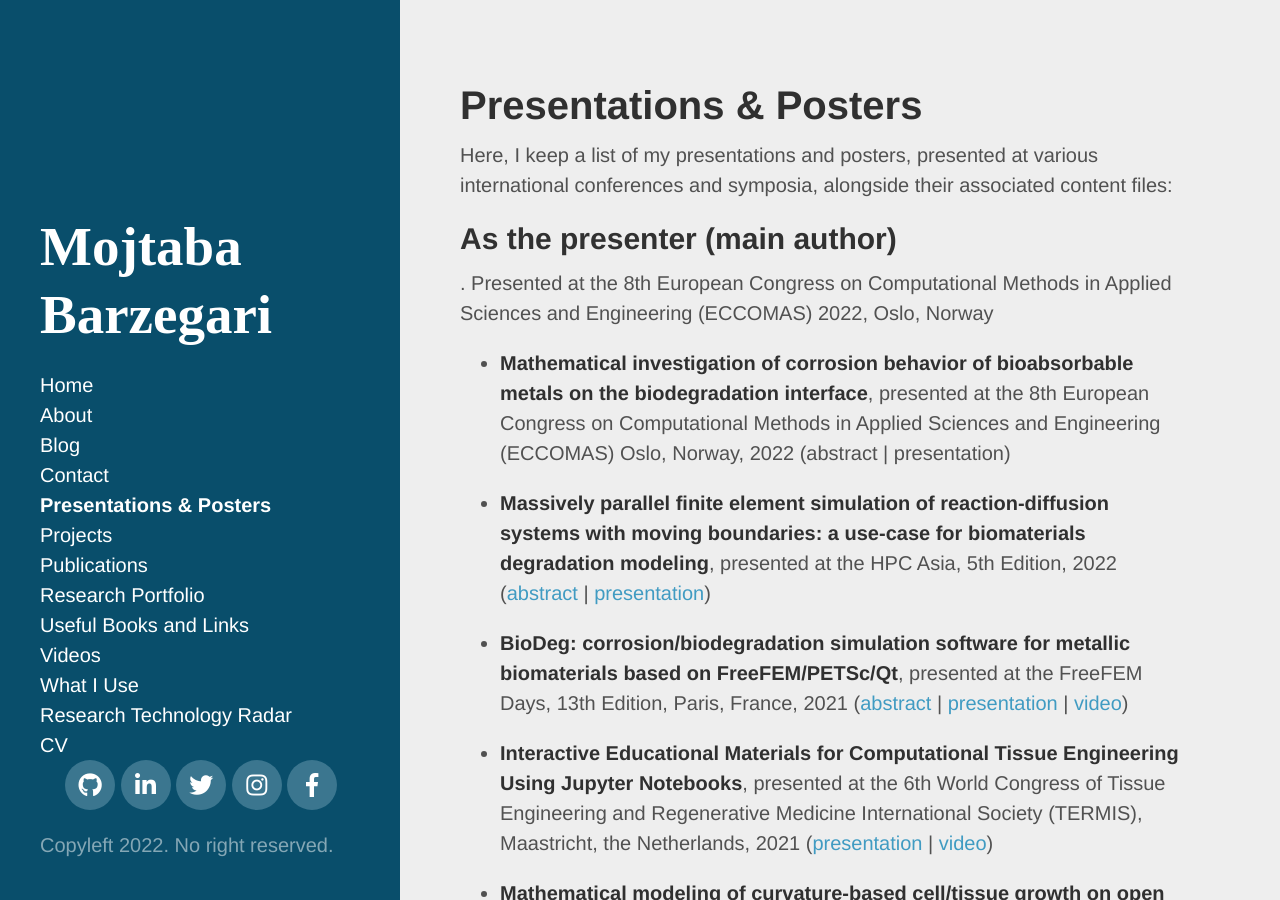
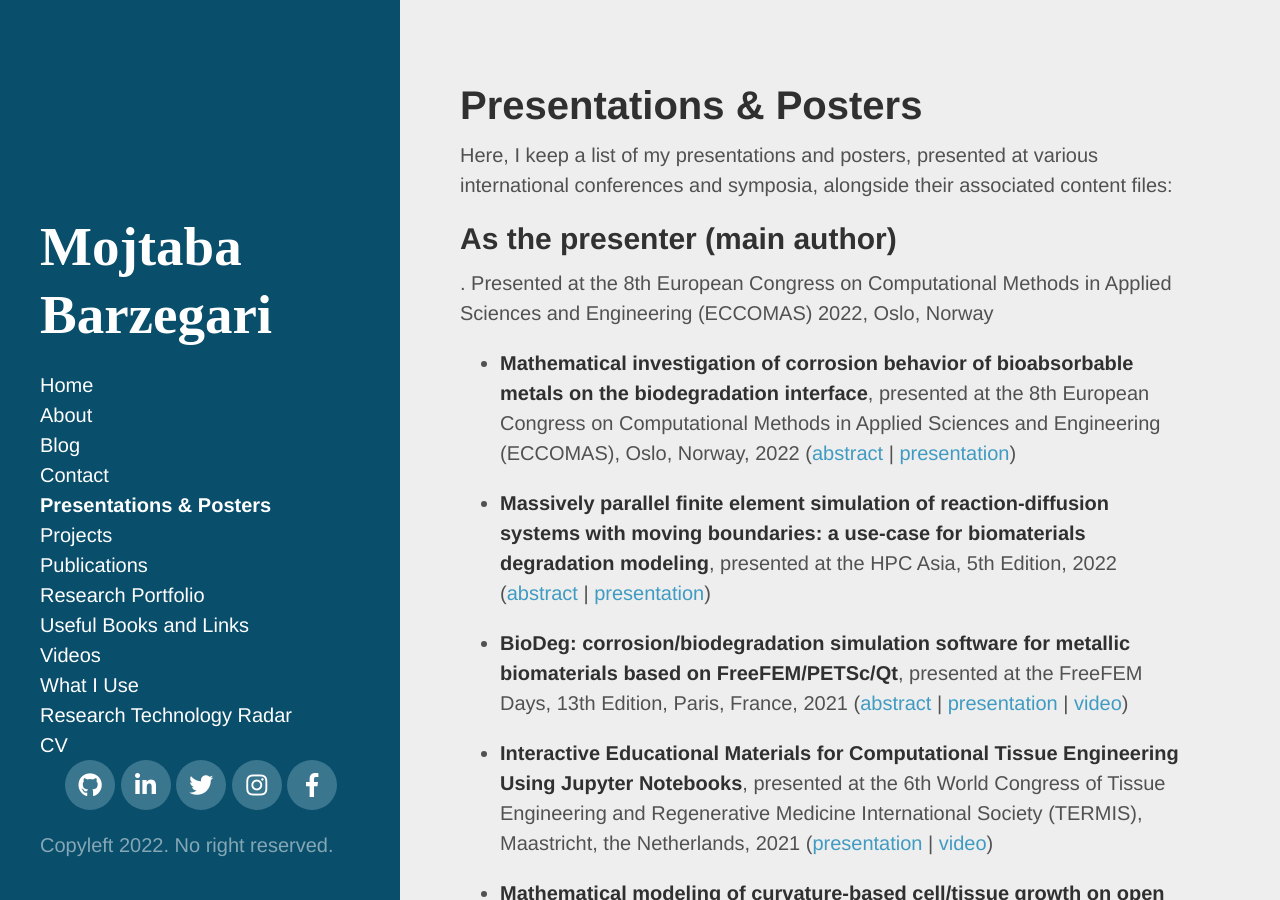
Before and after one commit to mbarzegary/mbarzegary.github.io, a Jekyll site: the page built from presentations.md, in a window 1280 px wide and 900 px high. Built offline with Jekyll 4.4.1, drawn with Linux system fonts in a browser that asks for light colours; nearby versions of some CDN libraries; some web fonts are replaced; part of the change alters nothing that is shown.

```diff
--- a/presentations.md
+++ b/presentations.md
@@ -9,7 +9,7 @@ Here, I keep a list of my presentations and posters, presented at various intern
 
 . Presented at the 8th European Congress on Computational Methods in Applied Sciences and Engineering (ECCOMAS) 2022, Oslo, Norway
 
-* **Mathematical investigation of corrosion behavior of bioabsorbable metals on the biodegradation interface**, presented at the 8th European Congress on Computational Methods in Applied Sciences and Engineering (ECCOMAS) Oslo, Norway, 2022 (abstract \| presentation)
+* **Mathematical investigation of corrosion behavior of bioabsorbable metals on the biodegradation interface**, presented at the 8th European Congress on Computational Methods in Applied Sciences and Engineering (ECCOMAS), Oslo, Norway, 2022 ([abstract](/public/files/eccomas2022-abstract.pdf) \| [presentation](/public/files/eccomas2022-presentation.pdf))
 
 
 * **Massively parallel finite element simulation of reaction-diffusion systems with moving boundaries: a use-case for biomaterials degradation modeling**, presented at the HPC Asia, 5th Edition, 2022 ([abstract](/public/files/hpc2022-abstract.pdf) \| [presentation](/public/files/hpc2022-presentation.pdf))
```
Also changed, not shown: 6 other files.
